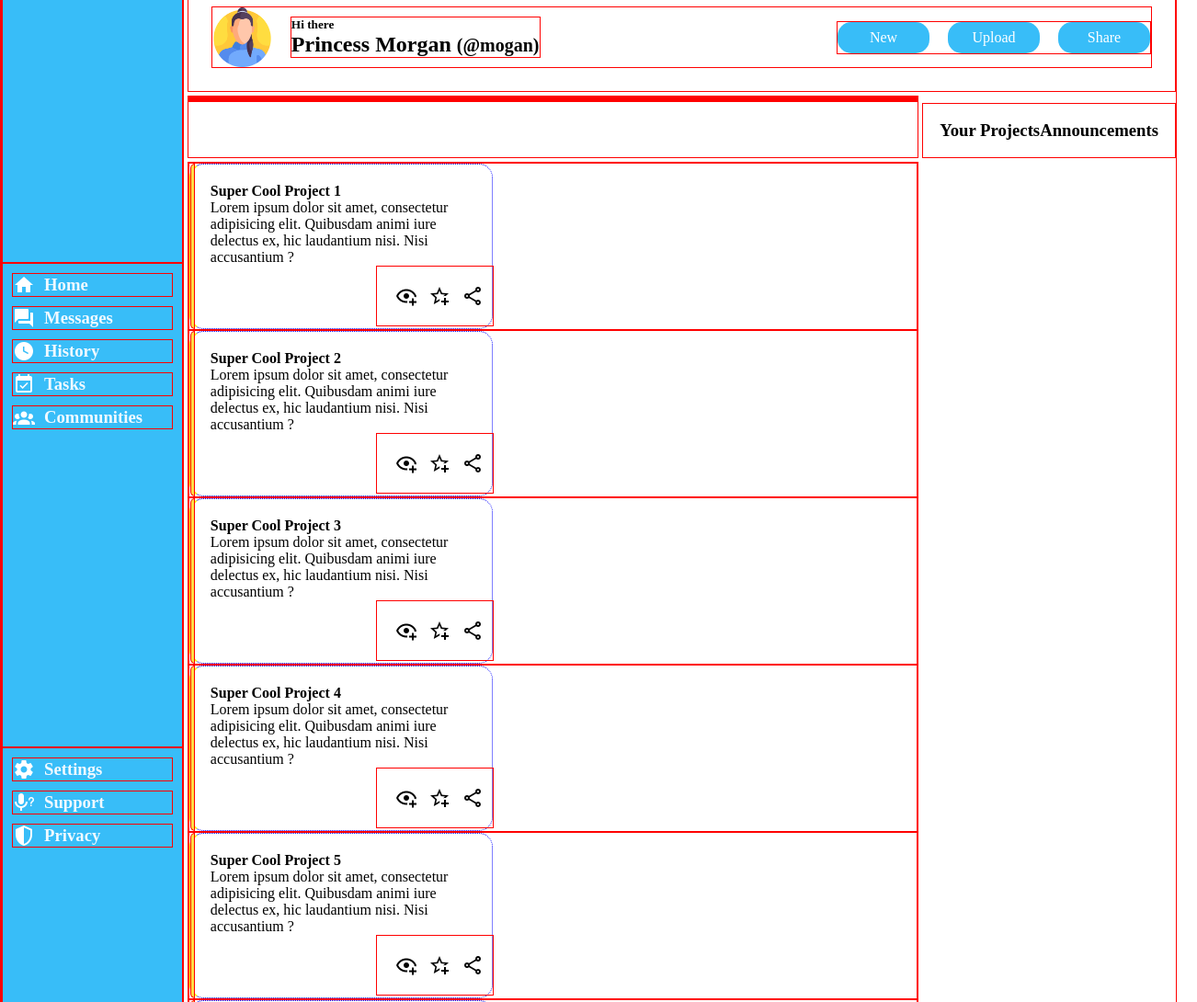
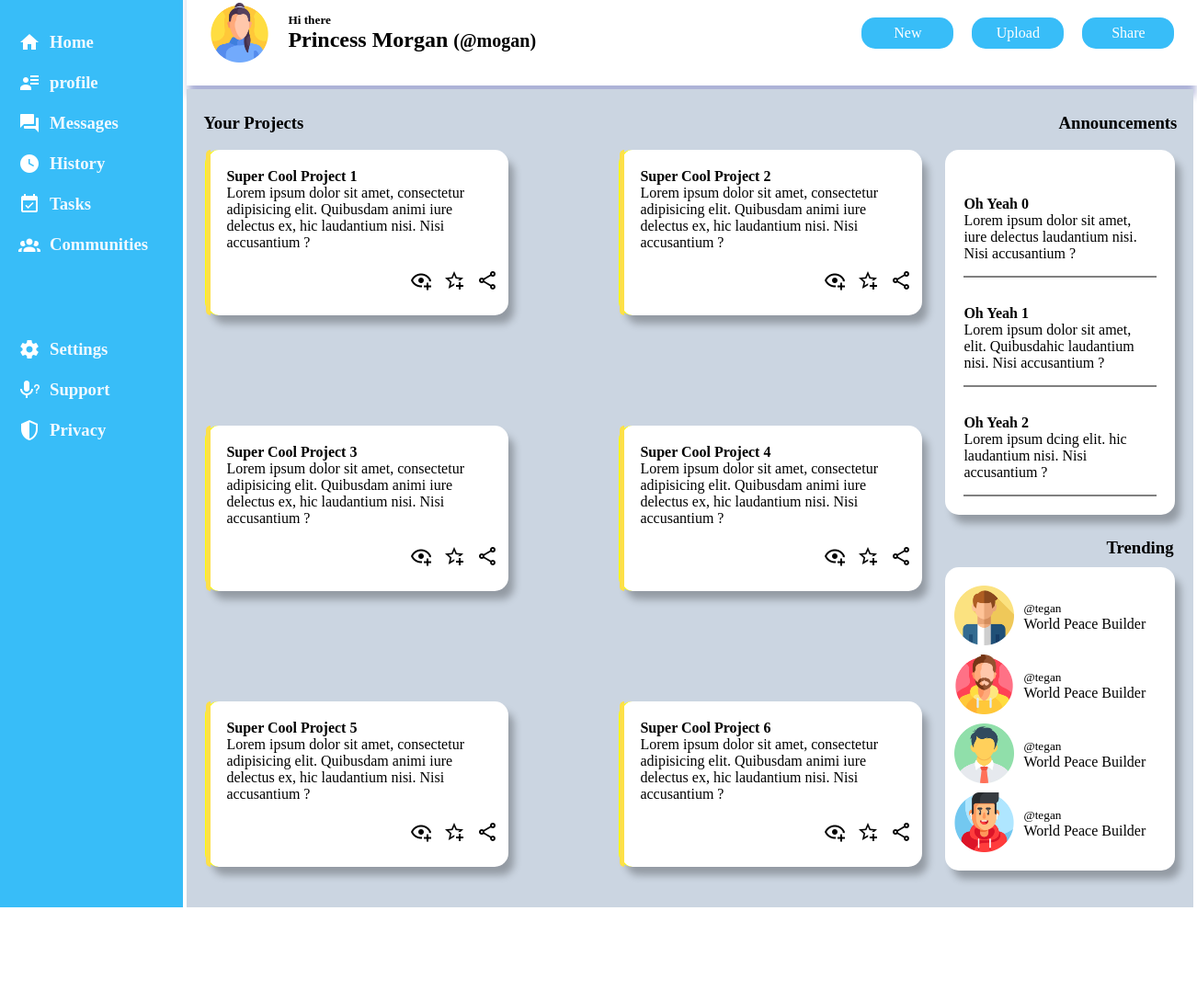
Before and after one commit to Thony29/Admin_Dashboard, a plain HTML site: page index.html in a window 1280 px wide. Shown: the part 112-1202 px from the top of the page at 92% size, 1302 px wide, since content can reach past the window. After the commit the page ends 1099 px from the top, so only its background shows below. Drawn offline with Linux system fonts and the light colour scheme.

Commit message:
added grid

```diff
--- a/index.html
+++ b/index.html
@@ -10,15 +10,21 @@
   <body>
     <div class="grid_container">
       <div class="sidebar">
+        <div class="side">
           <div class="begining">
             <div class="dashboard">
               <img src="images/view-dashboard.png" alt="" />
               <h2>Dashboard</h2>
-        </div></div>
+            </div>
+          </div>
           <div class="middle">
             <div class="home">
               <img src="images/home.png" alt="" />
               <h3>Home</h3>
+            </div>
+            <div class="nav_profile">
+              <img src="images/account-details.png" alt="" />
+              <h3>profile</h3>
             </div>
 
             <div class="messages">
@@ -36,7 +42,8 @@
             <div class="communities">
               <img src="images/account-group.png" alt="" />
               <h3>Communities</h3>
-        </div></div>
+            </div>
+          </div>
           <div class="end">
             <div class="settings">
               <img src="images/setting.png" alt="" />
@@ -49,7 +56,9 @@
             <div class="privacy">
               <img src="images/shield-half-full.png" alt="" />
               <h3>Privacy</h3>
-        </div></div>
+            </div>
+          </div>
+        </div>
       </div>
       <div class="header">
         <div class="header_top">
@@ -75,15 +84,69 @@
         </div>
       </div>
       <div class="projects">
-        <div class="child_grid">
-          <div class="announcements"></div>
-          <div class="trending"></div>
-        </div>
-      </div>
         <div class="headings">
           <h3>Your Projects</h3>
           <h3>Announcements</h3>
         </div>
+        <div class="child_grid">
+          <div class="announcements">
+            <div class="yeah">
+              <div class="yeah0">
+                <h4>Oh Yeah 0</h4>
+                <p>
+                  Lorem ipsum dolor sit amet, iure delectus laudantium nisi.
+                  Nisi accusantium ?
+                </p>
+              </div>
+              <div class="yeah1">
+                <h4>Oh Yeah 1</h4>
+                <p>
+                  Lorem ipsum dolor sit amet, elit. Quibusdahic laudantium nisi.
+                  Nisi accusantium ?
+                </p>
+              </div>
+              <div class="yeah2">
+                <h4>Oh Yeah 2</h4>
+                <p>
+                  Lorem ipsum dcing elit. hic laudantium nisi. Nisi accusantium
+                  ?
+                </p>
+              </div>
+            </div>
+            <h3 class="trending_text">Trending</h3>
+            <div class="trending">
+              <div class="profile">
+                <img src="images/man.png" alt="" />
+                <div class="name">
+                  <small>@tegan</small>
+                  <p>World Peace Builder</p>
+                </div>
+              </div>
+
+              <div class="profile">
+                <img src="images/man (1).png" alt="" />
+                <div class="name">
+                  <small>@tegan</small>
+                  <p>World Peace Builder</p>
+                </div>
+              </div>
+              <div class="profile">
+                <img src="images/man (2).png" alt="" />
+                <div class="name">
+                  <small>@tegan</small>
+                  <p>World Peace Builder</p>
+                </div>
+              </div>
+              <div class="profile">
+                <img src="images/gamer.png" alt="" />
+                <div class="name">
+                  <small>@tegan</small>
+                  <p>World Peace Builder</p>
+                </div>
+              </div>
+            </div>
+          </div>
+
           <div class="articles">
             <div class="article1">
               <div class="yellow"></div>
@@ -183,5 +246,7 @@
             </div>
           </div>
         </div>
+      </div>
+    </div>
   </body>
 </html>
--- a/style.css
+++ b/style.css
@@ -10,19 +10,22 @@
   gap: 4px;
 }
 div {
-  border: red solid 1px;
+  /* border: red solid 1px; */
 }
 .sidebar {
   background-color: #38bdf8;
   color: #f0f9ff;
   display: grid;
 
-  grid-row: 1/4;
-
-
-
+  grid-row: 1/3;
+}
+.middle{
+  padding: 10px 0 10px 0;
+  margin-top: 60px;
+  margin-bottom: 60px;
 }
 .home,
+.nav_profile,
 .dashboard,
 .messages,
 .history,
@@ -34,11 +37,14 @@ div {
   display: flex;
   align-items: center;
   gap: 10px;
-  margin: 10px;
+  margin: 20px;
 }
-.header{
+.header {
   display: grid;
   grid-column: 2/4;
+  box-shadow: 0px 14px 8px -2px rgb(247, 247, 249);
+-webkit-box-shadow: 0px 14px 8px -2px rgba(170, 176, 214, 0.957);
+-moz-box-shadow: 0px 14px 8px -2px rgb(255, 255, 255);
 }
 .woman {
   width: 40px;
@@ -94,40 +100,39 @@ div {
 .greetings {
   white-space: nowrap;
 }
-.headings{
+.headings {
   display: flex;
 
   align-content: center;
   padding: 18px;
   margin-top: 8px;
-
 }
-.headings :nth-child(2){
+.headings :nth-child(2) {
   margin-left: auto;
 }
-.article{
-  border: blue dotted 1px;
+.article {
+
   width: 330px;
   height: 180px;
   padding: 20px;
   border-radius: 15px;
   border-left: 3px solid yellow;
   margin-top: -180px;
+  background-color: #fff;
+  box-shadow: 7px 10px 9px -1px rgba(0,0,0,0.28);
+-webkit-box-shadow: 7px 10px 9px -1px rgba(0,0,0,0.28);
+-moz-box-shadow: 7px 10px 9px -1px rgba(0,0,0,0.28);
+}
 
-
-
-}
-.icons{
+.icons {
   display: flex;
   padding: 20px;
-  gap:12px;
- position: relative;
- left:180px ;
- width: 128px;
-
-
+  gap: 12px;
+  position: relative;
+  left: 180px;
+  width: 128px;
 }
-.yellow{
+.yellow {
   position: relative;
   height: 180px;
   width: 5px;
@@ -135,7 +140,83 @@ div {
   left: 1px;
   border-bottom-left-radius: 20px;
   border-top-left-radius: 20px;
-  background-color:#fde047;
+  background-color: #fde047;
+}
+.profile>img{
+  width: 65px;
+  height: auto;
+}
+.profile{
+  display: flex;
+  align-items: center;
+  gap: 10px;
+  margin: 10px;
+}
+
+.child_grid{
+display: grid;
+
+gap: 20px;
+
+}
+.announcements{
+
+grid-column: 3/4;
+
+gap: 20px;
+width: 270px;
+padding-right: 20px;
+
+
 
 
 }
+.articles{
+  display: grid;
+  grid-column: 1/3;
+  grid-row: 1/4;
+
+  grid-template-columns: 1fr 1fr;
+  height: 0px;
+  padding-left: 20px;
+  padding-right: 5px;
+
+
+  gap: 120px;
+
+
+}
+
+
+.yeah{
+  padding: 20px;
+  background-color: #fff;
+  box-shadow: 7px 10px 9px -1px rgba(0,0,0,0.28);
+-webkit-box-shadow: 7px 10px 9px -1px rgba(0,0,0,0.28);
+-moz-box-shadow: 7px 10px 9px -1px rgba(0,0,0,0.28);
+border-radius: 15px;
+}
+.yeah0, .yeah1, .yeah2{
+
+  /* margin: 20px; */
+  border-bottom: 2px solid gray;
+  padding-bottom: 15px;
+  padding-top: 30px;
+}
+.trending_text{
+  margin-top: 15px;
+  margin-left: 165px;
+  padding: 10px;
+
+}
+.projects{
+  background-color: #cbd5e1;
+}
+.trending{
+  padding: 10px 0 10px 0;
+  background-color: #fff;
+  box-shadow: 7px 10px 9px -1px rgba(0,0,0,0.28);
+-webkit-box-shadow: 7px 10px 9px -1px rgba(0,0,0,0.28);
+-moz-box-shadow: 7px 10px 9px -1px rgba(0,0,0,0.28);
+ border-radius: 15px;
+}
```
Also changed, not shown: images/account-details.png (added), 1 other file. Lines whose indentation alone changed are shown as unchanged.
